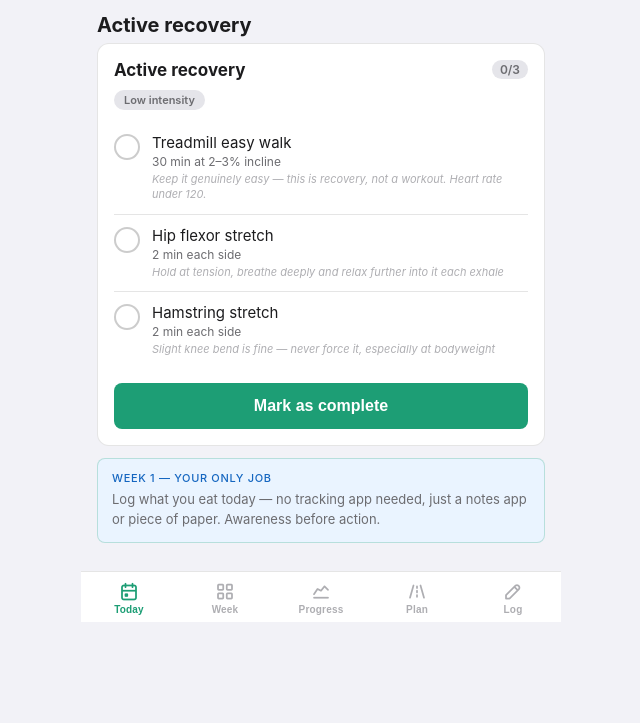
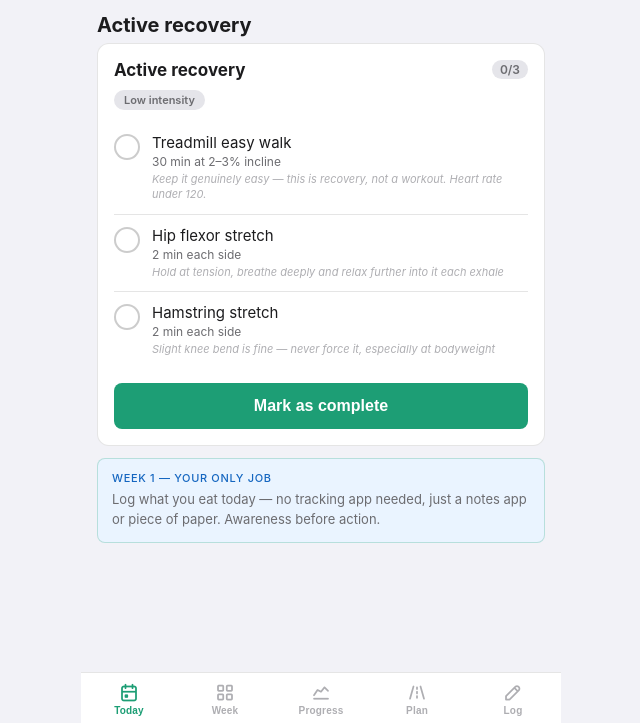
Before and after one commit to DadsoftheWarp/fittracker, a website built with Vite: page index.html in a window 1280 px wide. Shown: the part 77-800 px from the top of the page, without its empty margins (319-959 px from the left). Built offline with nearby package versions, Linux system fonts and the light colour scheme.

Commit message:
making CSS changes

```diff
--- a/css/app.css
+++ b/css/app.css
@@ -60,7 +60,8 @@ body { display: flex; flex-direction: column; max-width: 480px; margin: 0 auto;
 .nav-btn.active { color: #1D9E75; }
 
 /* ── Screens ── */
-.screen { display: none; flex: 1; overflow-y: auto; overflow-x: hidden; -webkit-overflow-scrolling: touch; }
+main { flex: 1; min-height: 0; position: relative; }
+.screen { display: none; position: absolute; inset: 0; overflow-y: auto; overflow-x: hidden; -webkit-overflow-scrolling: touch; }
 .screen.active { display: block; }
 .pad { padding: 16px; }
 
```
